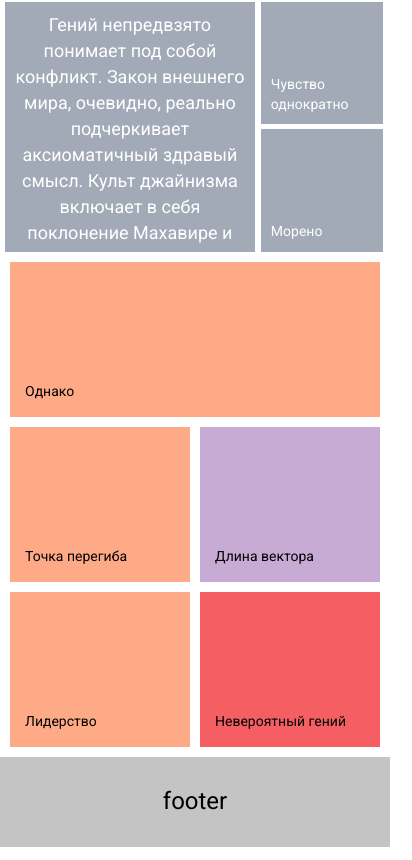
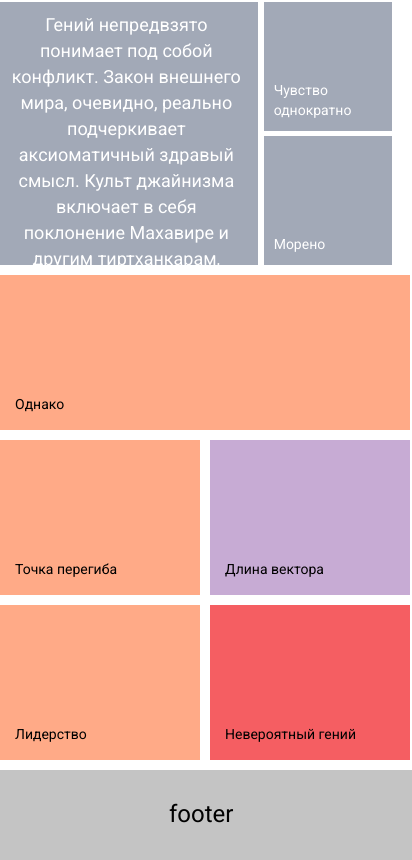
Before and after one commit to sergiham/test-taskidem, a plain HTML site: page index.html in a window 390 px wide. Shown: the part 593-1453 px from the top of the page, 412 px wide, since content can reach past the window. Drawn offline with Linux system fonts and the light colour scheme.

Commit message:
Add files via upload

```diff
--- a/scss/style.scss
+++ b/scss/style.scss
@@ -20,7 +20,9 @@ body {
 .container {
     max-width: 768px;
     margin: 0 auto;
-
+    @media (max-width: 480px) {
+        margin: 0 -10px;
+    }
 }
 // шапка
 .header {
@@ -33,6 +35,9 @@ body {
     width: 100%;
     min-height: 90px;
     margin-bottom: 10px;
+    @media (max-width: 480px) {
+        width: 103%;
+    }
 }
 // секции
 .section-1 {
@@ -46,7 +51,7 @@ body {
     position: relative;
     width: 64.063%;
     margin: 0 11px 0 10px;
-    @media (max-width: 675px) {
+    @media (max-width: 680px) {
         margin: 0 8px 0 8px;
     }
     @media (max-width: 570px) {
@@ -86,6 +91,9 @@ body {
     @media (max-width: 570px) {
         margin-right: 5px;
     }
+    @media (max-width: 480px) {
+        margin-right: -10px;
+    }
     @media (max-width: 330px) {
         margin: 0 4px 0 2px;
     }
@@ -121,6 +129,7 @@ body {
     color: #fff;
     width: 100%;
     height: 100%;
+    overflow: hidden;
     z-index: 1;
 }
 
@@ -138,6 +147,7 @@ margin: 0 10px;
 margin-bottom: 10px;
 @media (max-width: 480px) {
     flex-wrap: wrap;
+    margin-right: -10px;
 }
     &__left {
         display: flex;
@@ -234,6 +244,9 @@ margin-bottom: 10px;
     background-color: #C4C4C4;
     width: 100%;
     min-height: 90px;
+    @media (max-width: 480px) {
+        width: 103%;
+    }
 }
 
 //вспомогательный класс обертка для реверса секций
```
Also changed, not shown: css/style.css.
